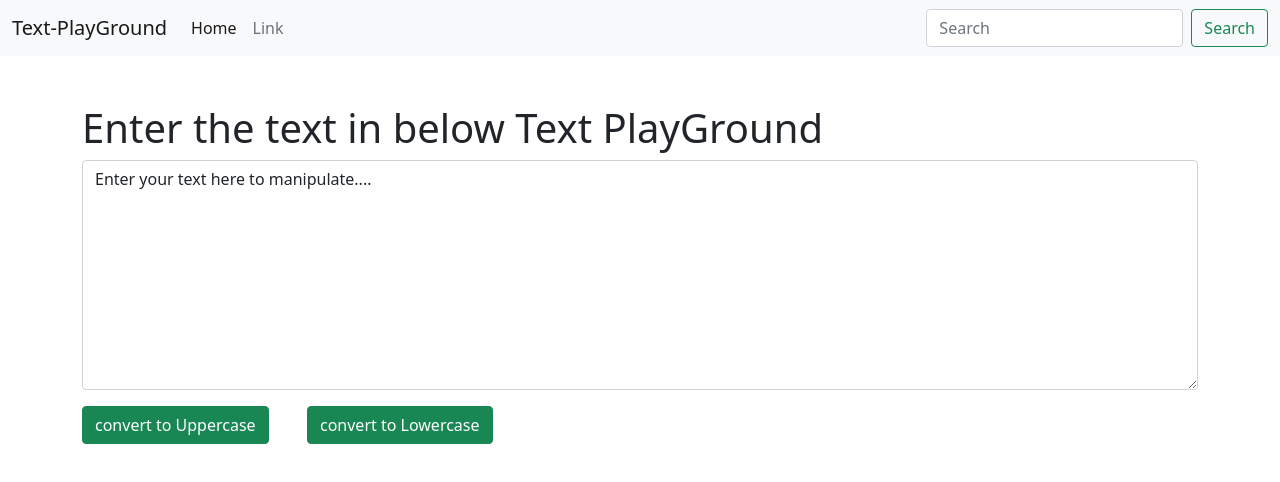
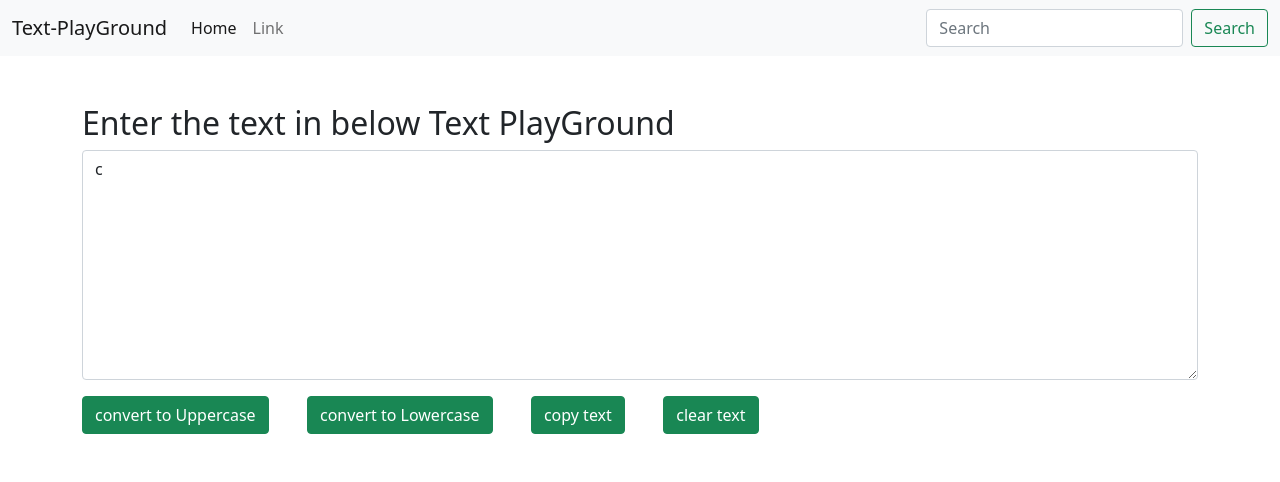
Before and after one commit to Sujan-Rai-426/React-Projects, a React (Vite) app in the folder 05_Text_PlayGround/: page / in a window 1280 px wide. Shown: the top 482 px of the page. Built offline with nearby package versions, Linux system fonts and the light colour scheme.

Commit message:
Edited TextForm.jsx

```diff
--- a/05_Text_PlayGround/src/components/TextForm.jsx
+++ b/05_Text_PlayGround/src/components/TextForm.jsx
@@ -1,12 +1,14 @@
 
 // Manually added file from TextForm field
 
-import React, { useState } from 'react'
+import React, { StrictMode, useRef, useState } from 'react'
 
 function TextForm(props) {
 
+
+
     // Initialize the text and setText
-    const [text, setText] = useState ("Enter your text here to manipulate....")
+    const [text, setText] = useState ("c");
 
     // function to handel the text change event
     const handle_change = (event) =>{
@@ -22,20 +24,40 @@ function TextForm(props) {
         setText(text.toLowerCase())
     }
 
+    const textRef = useRef(null)
+    const handle_copy = () => {
+        alert(" Text is copied !!! ")
+        window.navigator.clipboard.writeText(text)
+        textRef.current.select()
+    }
+
+    const handle_clear = () => {
+        setText("")
+    }
+
 
 
     return (
 
         <div className = 'my-5'>
-            <h1> {props.heading} </h1>
+            <div style={{display: 'flex', justifyContent:'space-between'}}>
+                <h2> {props.heading} </h2>
+                {/* <div>
+                    <label htmlFor="exampleColorInput" className="form-label"> <h5> Color picker </h5></label>
+                    <input type="color" className="form-control form-control-color" id="exampleColorInput" value="#563d7c" title="Choose your color"></input>
+                </div> */}
+            </div>
+
             <div className="mb-3">
-                <textarea  value={text} onChange={handle_change} className="form-control" id="exampleFormControlTextarea1" rows="9"></textarea>
+                <textarea  value={text} onChange={handle_change} ref={textRef} className="form-control" id="exampleFormControlTextarea1" rows="9"></textarea>
             </div>
 
             {/* button div */}
             <div style={{ display: 'flex', gap :'3vw' }}>
                 <button onClick={handle_Upper_click} className="btn btn-success"> convert to Uppercase </button>
                 <button onClick={handle_Lower_click} className="btn btn-success"> convert to Lowercase </button>
+                <button onClick={handle_copy} className="btn btn-success"> copy text </button>
+                <button onClick={handle_clear} className="btn btn-success"> clear text </button>
             </div>
         </div>
 
```
